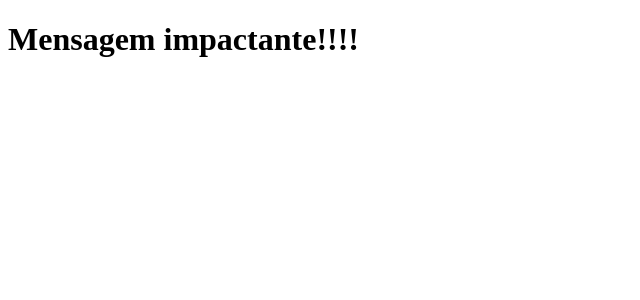
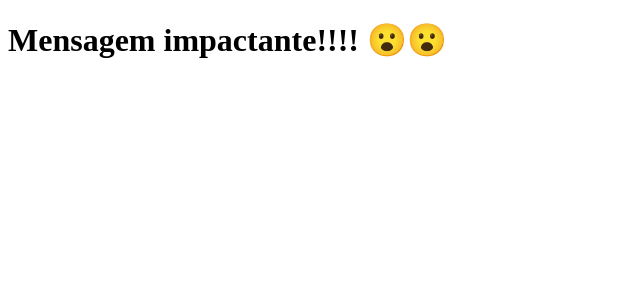
Before and after one commit to echoPacheco/clone-tabnews, a Next.js app: page / in a window 1280 px wide. Shown: the top 300 px of the page, without its empty margins (0-640 px from the left). Built offline with nearby package versions, Linux system fonts and the light colour scheme.

Commit message:
adding emootes

```diff
--- a/pages/index.js
+++ b/pages/index.js
@@ -1,5 +1,5 @@
 function Home() {
-    return <h1>Mensagem impactante!!!!</h1>
+    return <h1>Mensagem impactante!!!! 😮😮</h1>
 }
 
 export default Home;
```
